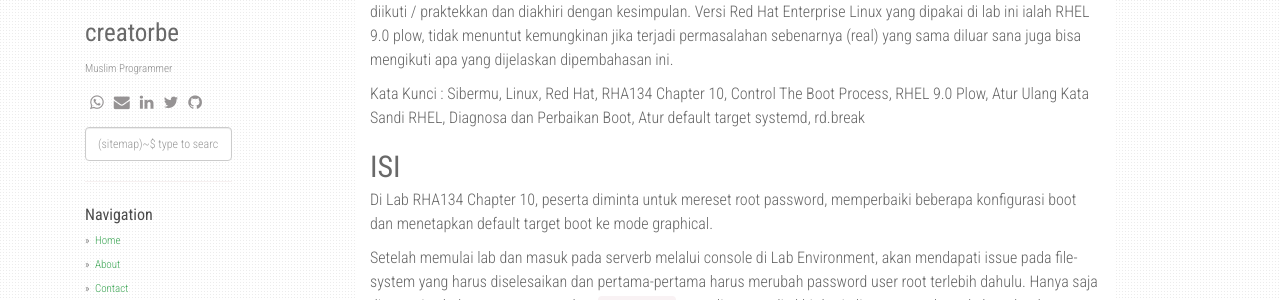
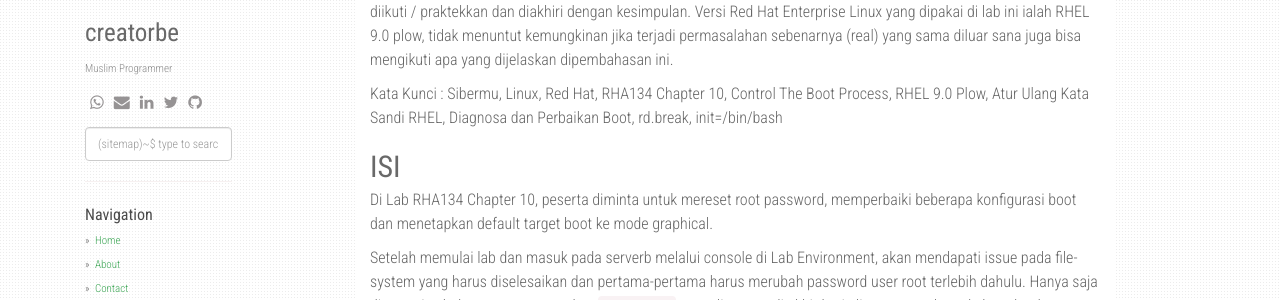
Before and after one commit to creatorbe/creatorbe.github.io, a Jekyll site: the page built from _posts/2023-10-07-RH134-rd-break-is-stuck-before-switch_root.md, in a window 1280 px wide and 900 px high, scrolled down 424 px. Shown: the part 176-476 px from the top of the window. Built offline with Jekyll 4.4.1, drawn with Linux system fonts in a browser that asks for light colours; nearby versions of some CDN libraries; comment, search, counter and statistics services are not loaded.

Commit message:
Solving rd.break is stuck at Warning: Break before switch_root rhel 9.0 plow

```diff
--- a/_posts/2023-10-07-RH134-rd-break-is-stuck-before-switch_root.md
+++ b/_posts/2023-10-07-RH134-rd-break-is-stuck-before-switch_root.md
@@ -26,7 +26,7 @@ Pembahasan ini ditulis untuk membantu siapa saja (terlebih mahasiswa <a href="ht
 
 Kemudian beberapa solusi dan referensi yang telah dikumpulkan disajikan disini dalam bentuk tahapan yang bisa diikuti / praktekkan dan diakhiri dengan kesimpulan. Versi Red Hat Enterprise Linux yang dipakai di lab ini ialah RHEL 9.0 plow, tidak menuntut kemungkinan jika terjadi permasalahan sebenarnya (real) yang sama diluar sana juga bisa mengikuti apa yang dijelaskan dipembahasan ini.
 
-Kata Kunci : Sibermu, Linux, Red Hat, RHA134 Chapter 10, Control The Boot Process, RHEL 9.0 Plow, Atur Ulang Kata Sandi RHEL, Diagnosa dan Perbaikan Boot, Atur default target systemd, rd.break
+Kata Kunci : Sibermu, Linux, Red Hat, RHA134 Chapter 10, Control The Boot Process, RHEL 9.0 Plow, Atur Ulang Kata Sandi RHEL, Diagnosa dan Perbaikan Boot, rd.break, init=/bin/bash
 
 
 ## ISI
```
